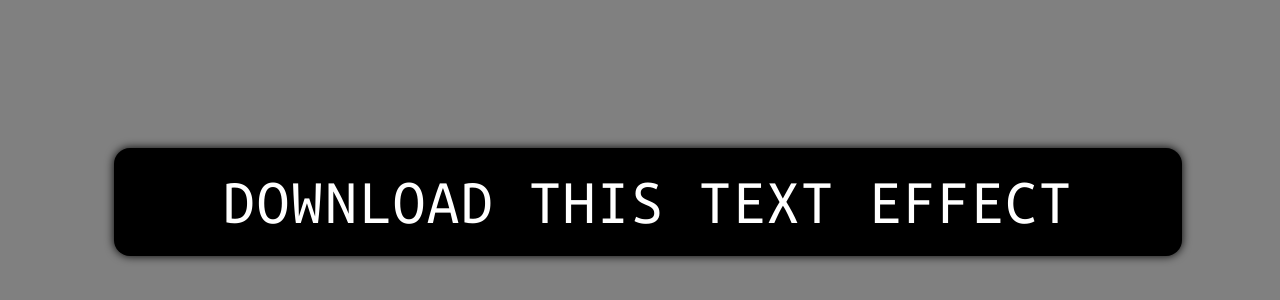
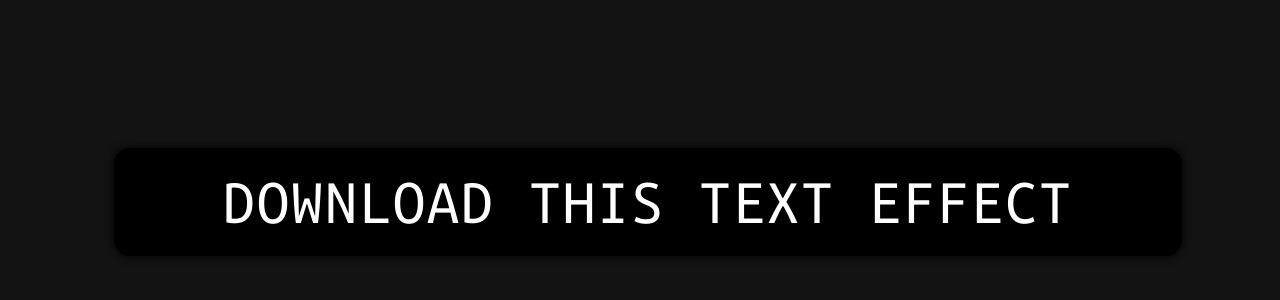
Before and after one commit to GripZViSx/Simple-Javascript-Text-Animation, a plain HTML site: page index.html in a window 1280 px wide. Shown: the part 206-506 px from the top of the page. Drawn offline with Linux system fonts and the light colour scheme.

Commit message:
Changed background color

```diff
--- a/style.css
+++ b/style.css
@@ -9,7 +9,7 @@ body {
   flex-direction: column;
   justify-content: center;
   align-items: center;
-  background: grey;
+  background: #131313;
   -webkit-tap-highlight-color: transparent;
 }
 p{
```
